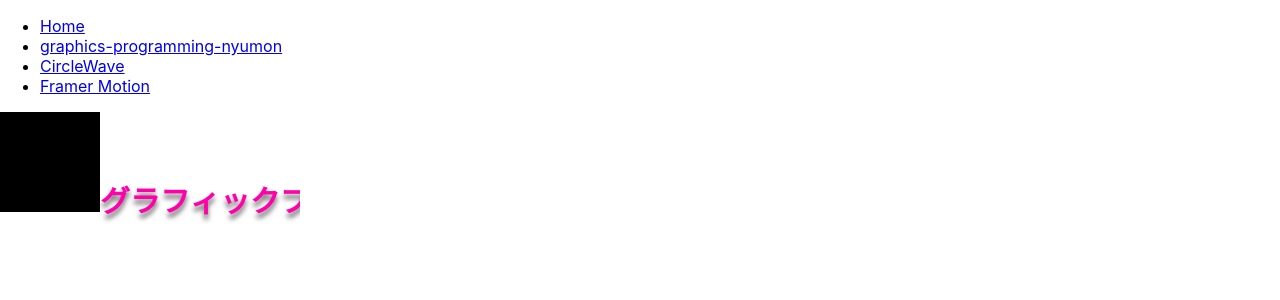
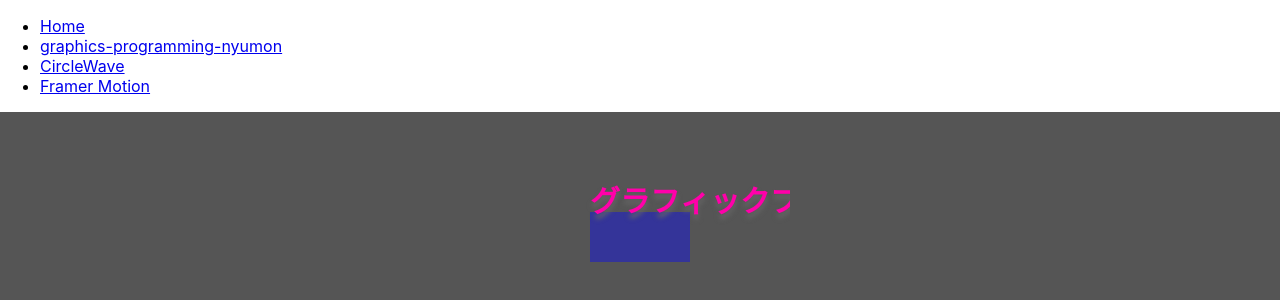
Before and after one commit to kazuyaseki/animation-lab, a React (Create React App) app: page / in a window 1280 px wide. Shown: the top 300 px of the page. Built offline with nearby package versions, Linux system fonts and the light colour scheme.

Commit message:
created class for canvas

```diff
--- a/src/pages/GraphicsProgrammingNyumon.tsx
+++ b/src/pages/GraphicsProgrammingNyumon.tsx
@@ -1,22 +1,39 @@
 import * as React from 'react'
 import styled from 'styled-components'
+
+class Canvas2DUtility {
+  private canvasElement: HTMLCanvasElement
+  public context2d: CanvasRenderingContext2D
+  constructor(canvas: HTMLCanvasElement) {
+    this.canvasElement = canvas
+    this.context2d = canvas.getContext('2d')! // 使うの自分だけなので non-null assertion
+  }
+
+  public drawRect(x: number, y: number, width: number, height: number, color: string) {
+    if (color) {
+      this.context2d.fillStyle = color
+    }
+    this.context2d.fillRect(x, y, width, height)
+  }
+}
 
 export default function GraphicsProgrammingNyumon() {
   const canvasRef = React.useRef<HTMLCanvasElement>(null)
 
   React.useEffect(() => {
     if (canvasRef.current) {
-      const context = canvasRef.current.getContext('2d')
+      const util = new Canvas2DUtility(canvasRef.current)
+      util.context2d
 
-      if (context) {
-        context.fillRect(0, 0, 100, 100)
+      if (util.context2d) {
+        util.drawRect(100, 100, 100, 200, '#343499')
 
-        context.font = 'bold 30px cursive'
-        context.fillStyle = '#ff00aa'
-        context.shadowBlur = 5
-        context.shadowOffsetY = 5
-        context.shadowColor = '#666666'
-        context.fillText('グラフィックプログラミンぐ', 100, 100)
+        util.context2d.font = 'bold 30px cursive'
+        util.context2d.fillStyle = '#ff00aa'
+        util.context2d.shadowBlur = 5
+        util.context2d.shadowOffsetY = 5
+        util.context2d.shadowColor = '#666666'
+        util.context2d.fillText('グラフィックプログラミンぐ', 100, 100)
       }
     }
   }, [])
@@ -28,4 +45,15 @@ export default function GraphicsProgrammingNyumon() {
   )
 }
 
-const Layout = styled.div``
+const Layout = styled.div`
+  width: 100%;
+  height: 100vh;
+  background-color: #555;
+  color: #f0f0f0;
+  text-align: center;
+  overflow: hidden;
+
+  > canvas {
+    margin: 0 auto;
+  }
+`
```
